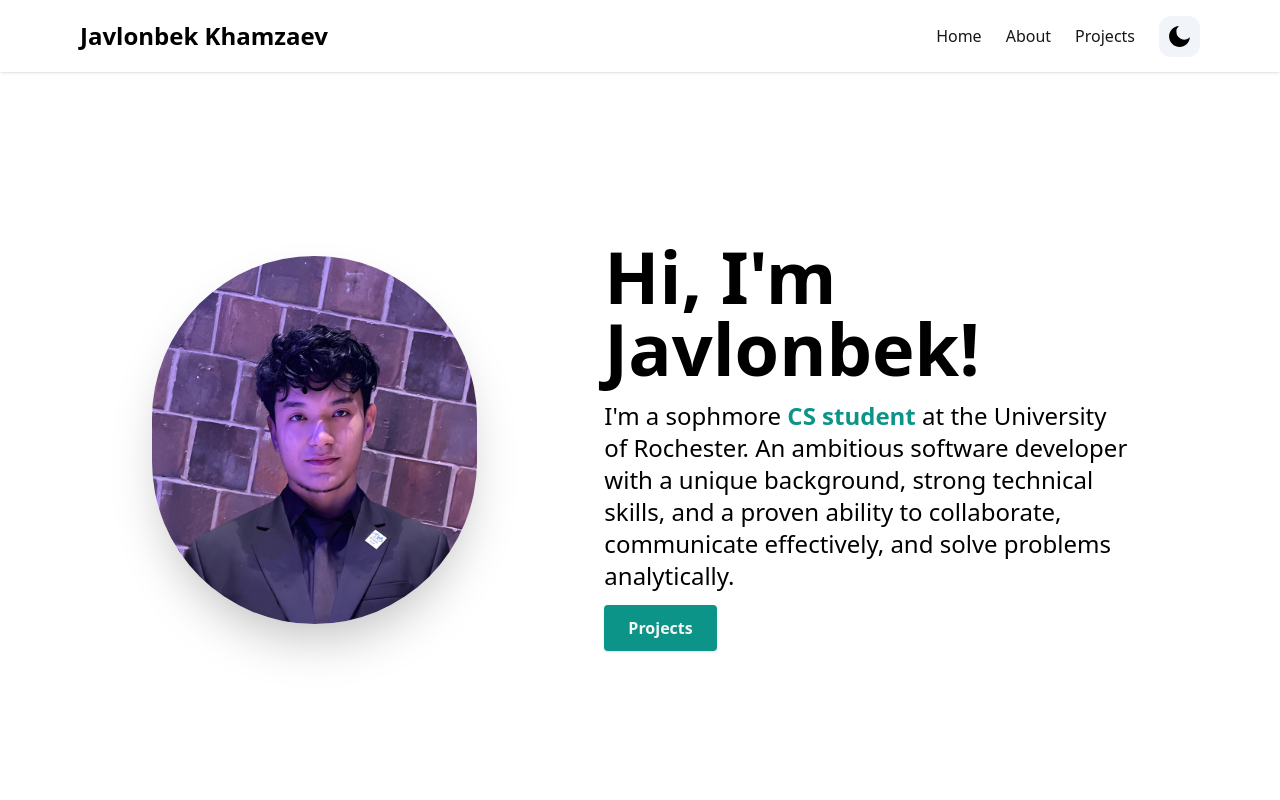
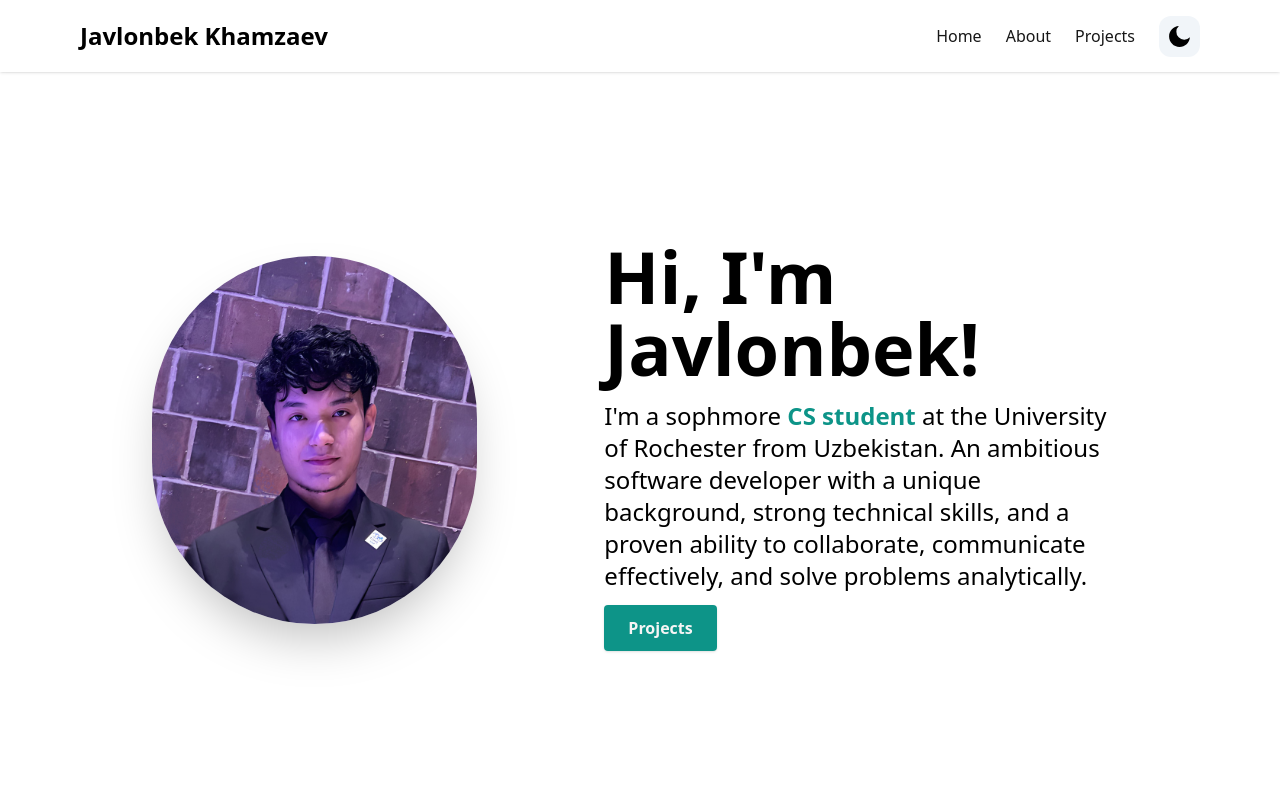
Before and after one commit to JKhamzaev/mainportfolio, a Next.js app: page / in a window 1280 px wide. Shown: the top 800 px of the page. Built offline with nearby package versions, Linux system fonts and the light colour scheme.

Commit message:
Update HeroSection.tsx

```diff
--- a/components/HeroSection.tsx
+++ b/components/HeroSection.tsx
@@ -24,7 +24,7 @@ const HeroSection = () => {
             <span className="font-semibold text-teal-600">
               CS student{" "}
             </span>
-            at the University of Rochester. An ambitious software developer with a unique background, strong technical skills, and a proven ability to collaborate, communicate effectively, and solve problems analytically.
+            at the University of Rochester from Uzbekistan. An ambitious software developer with a unique background, strong technical skills, and a proven ability to collaborate, communicate effectively, and solve problems analytically.
           </p>
           <Link
             to="projects"
```
